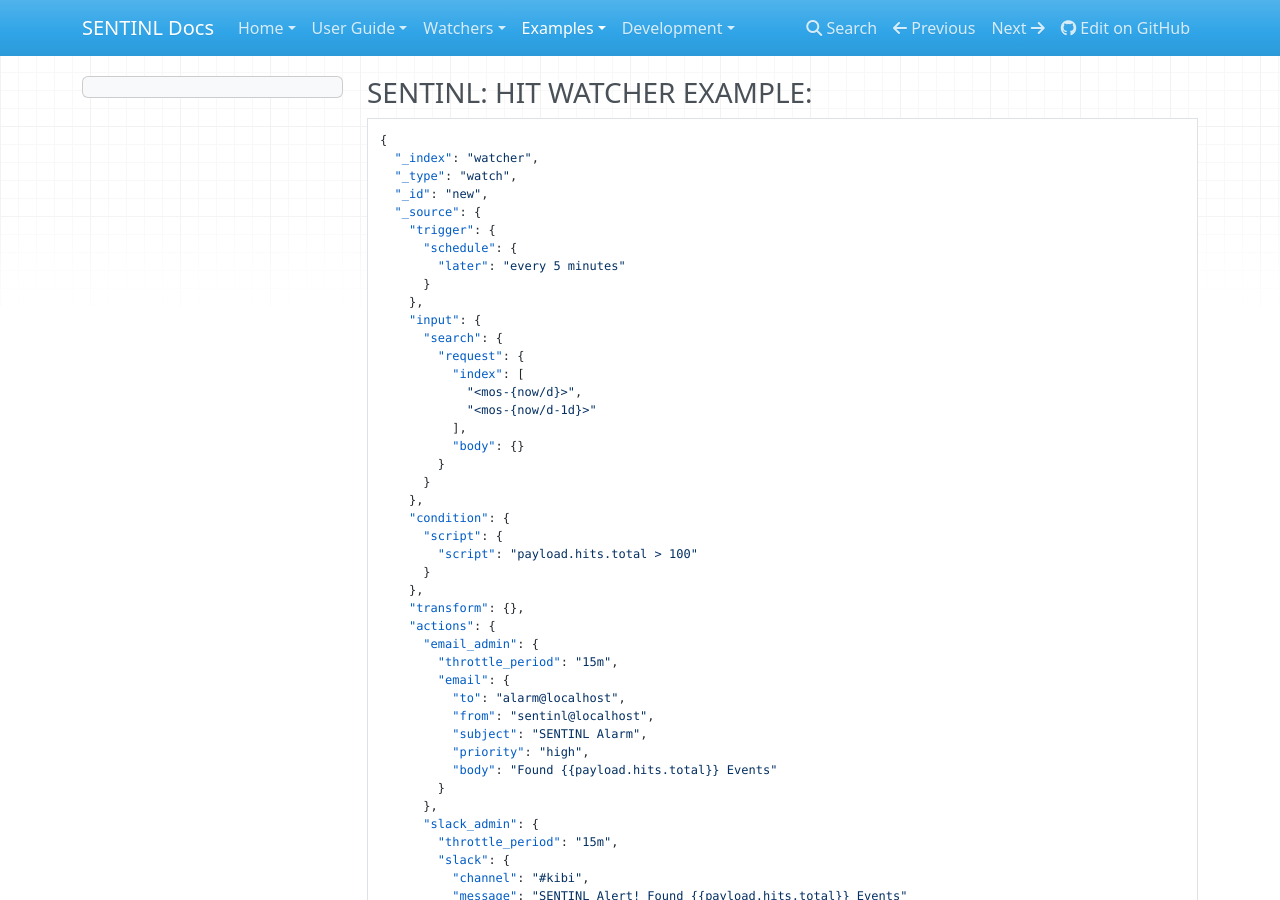
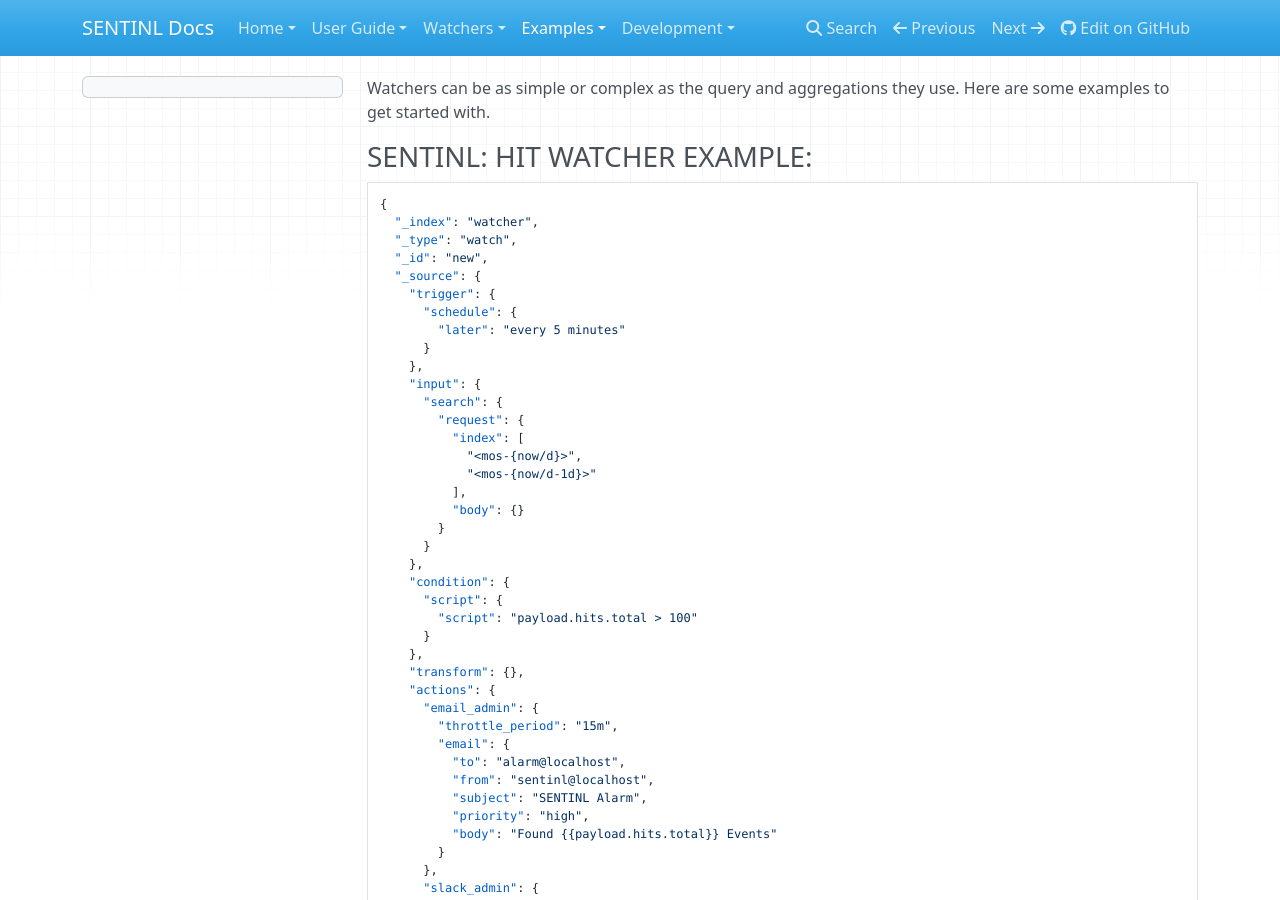
Before and after one commit to sentinl/sentinl, an MkDocs documentation site: the page built from docs/Watcher-Examples.md, in a window 1280 px wide and 900 px high. Built offline with MkDocs 1.6.1, drawn with Linux system fonts in a browser that asks for light colours; nearby versions of some CDN libraries; old or Windows-style settings are respelled for this version of MkDocs.

Commit message:
Update Watcher-Examples.md

```diff
--- a/docs/Watcher-Examples.md
+++ b/docs/Watcher-Examples.md
@@ -1,4 +1,4 @@
-
+Watchers can be as simple or complex as the query and aggregations they use. Here are some examples to get started with.
 
 ### SENTINL: HIT WATCHER EXAMPLE:
 
```
